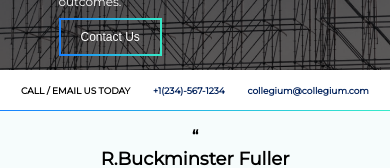
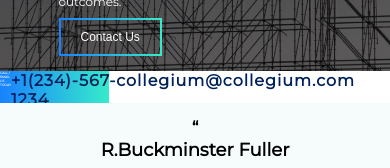
Before and after one commit to sadiqbehzad/imtihan, a React (Create React App) app: page /whoweare in a window 390 px wide. Shown: the part 295-463 px from the top of the page. Built offline with nearby package versions, Linux system fonts and the light colour scheme.

Commit message:
editing owners buttons.

```diff
--- a/src/components/contactCard/MyContactCard.jsx
+++ b/src/components/contactCard/ContactCard.jsx
@@ -1,9 +1,11 @@
-import "./myContactCard.css";
-const MyContactCard = () => {
+import "./contactCard.css";
+
+const ContactCard = ({props}) => {
+
   return (
     <div className="contact-card">
       <div className="contact-card-container">
-        <p className="contact-title">CALL / EMAIL US TODAY</p>
+        <h2 className="contact-title">CALL / EMAIL US TODAY</h2>
         <p className="contact-number">+1(234)-567-1234</p>
         <p className="contact-email">collegium@collegium.com</p>
       </div>
@@ -11,4 +13,4 @@ const MyContactCard = () => {
   );
 };
 
-export default MyContactCard;
+export default ContactCard;
--- /dev/null
+++ b/src/components/contactCard/contactCard.css
@@ -0,0 +1,24 @@
+.contact-card {
+    background: linear-gradient(to right, #1882FF, #36EBCA);
+    display: flex;
+    width: 28vw;
+    height: 8vw;
+    /* z-index: 2; */
+}
+.contact-card-container{
+    display:flex;
+    justify-content: center;
+    align-items:left;
+
+}
+.contact-title {
+    font-size: 0.8vw;
+    font-weight: bold;
+    margin-bottom: 0;
+}
+.contact-number,.contact-email {
+    color: #00215B;
+    font-weight: bolder;
+    margin-bottom: 0;
+    letter-spacing: 1px;
+}
--- a/src/components/contactCard/myContactCard.css
+++ /dev/null
@@ -1,69 +0,0 @@
-.contact-card {
-    background: linear-gradient(to right, #1882FF, #36EBCA);
-    display: flex;
-    justify-content: center;
-    align-items: center;
-    box-shadow: 0 0 5px rgba(0, 0, 0, 0.5);
-    box-sizing: border-box;
-    width: 28vw;
-    height: 8vw;
-    position: relative;
-    z-index: 2;
-}
-.contact-card-container {
-    background-color: white;
-    color: black;
-    padding: 2vw 3vw 2vw 3vw;
-    width: 101%;
-    height: 100%;
-    border: 0;
-    margin: 0;
-    margin-top: 8px;
-    box-sizing: border-box;
-    display: flex;
-    flex-direction: column;
-    justify-content: left;
-    align-items: left;
-    position: absolute;
-}
-.contact-title {
-    font-size: 0.8vw;
-    font-weight: bold;
-    margin-bottom: 0;
-}
-.contact-number {
-    color: #00215B;
-    font-weight: bolder;
-    margin-bottom: 0;
-    letter-spacing: 1px;
-}
-.contact-email {
-    color: #00215B;
-    font-weight: bolder;
-    margin-top: 0;
-    letter-spacing: 1px;
-}
-
-
-@media screen and (max-width: 768px) {
-    .contact-card {
-        width: 100%;
-        height: 40px;
-        position: relative;
-        box-shadow:none;
-    }
-    .contact-card-container {
-        width: 101%;
-        height: 40px;
-        flex-direction: row;
-        justify-content: center;
-        align-items: center;
-        margin: 0;
-        margin-bottom: 2px;
-    }
-    .contact-title, .contact-number, .contact-email {
-        font-size: 9px;
-        margin: auto;
-        letter-spacing: 0;
-    }
-  }
--- a/src/pages/Whoweare/WhoWeAre.jsx
+++ b/src/pages/Whoweare/WhoWeAre.jsx
@@ -4,7 +4,7 @@ import Hero from "./Hero";
 import InnovSustain from "./InnovSustain";
 import MeetOurTeam from "./MeetOurTeam";
 import MissionVision from "./MissionVision";
-import MyContactCard from "../../components/contactCard/MyContactCard";
+import ContactCard from "../../components/contactCard/ContactCard";
 import "./whoweare.css";
 
 const WhoWeAre = () => {
@@ -19,7 +19,7 @@ const WhoWeAre = () => {
       <Navbar />
       <Hero />
       <div className="contact-card-div">
-        <MyContactCard />
+        <ContactCard />
       </div>
       <MissionVision />
       <InnovSustain />
--- a/src/pages/contactCard/contactCard.css
+++ b/src/pages/contactCard/contactCard.css
@@ -13,3 +13,10 @@
     margin:0;
     padding:5vh;
 }
+
+@media screen and (max-width: 768px) {
+    .contactCard {
+      width: 80vw;
+      padding: 3vh;
+    }
+  }
--- a/src/pages/owners/OwnersHeader/ownersHeader.css
+++ b/src/pages/owners/OwnersHeader/ownersHeader.css
@@ -10,7 +10,6 @@
     background-size: cover;
     background-position: center;
     background-repeat: no-repeat;
-    position: relative;
   }
 
   .ownersHeader{
@@ -21,6 +20,7 @@
     height: 40vh;
     width: 80vw;
     margin-left:10vw;
+    position:relative;
   }
 
   h1{
@@ -42,12 +42,7 @@
     top: 80%;
   }
 
-  .ownersHeaderCard ContactCard {
-    height: 30%;
-    left: 0%;
-    top: 35%;
-    position: absolute;
-  }
+
 
 
 
```
